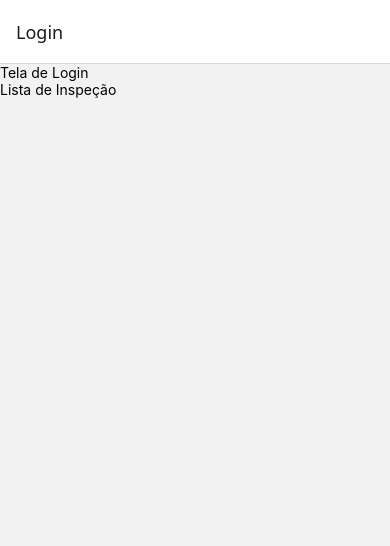
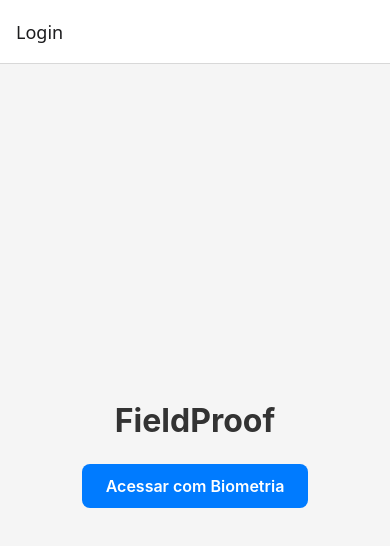
Before and after one commit to CaioHPerlin/fieldproof, a React Native app: screen /Login in a window 390 px wide. Shown: the top 546 px of the page. Built offline with nearby package versions, Linux system fonts and the light colour scheme; what expo-sqlite would draw is missing.

Commit message:
feat: update login screen

```diff
--- a/screens/LoginScreen.tsx
+++ b/screens/LoginScreen.tsx
@@ -1,4 +1,4 @@
-import { Alert, Text, TouchableOpacity, View } from "react-native";
+import { Alert, StyleSheet, Text, TouchableOpacity, View } from "react-native";
 import { useAuth } from "../context/auth";
 
 export function LoginScreen() {
@@ -13,12 +13,28 @@
   }
 
   return (
-    <View>
-      <Text>Tela de Login</Text>
-
-      <TouchableOpacity onPress={handleLogin}>
-        <Text>Lista de Inspeção</Text>
+    <View style={styles.container}>
+      <Text style={styles.title}>FieldProof</Text>
+      <TouchableOpacity onPress={handleLogin} style={styles.button}>
+        <Text style={styles.buttonText}>Acessar com Biometria</Text>
       </TouchableOpacity>
     </View>
   );
 }
+
+const styles = StyleSheet.create({
+  container: {
+    flex: 1,
+    justifyContent: "center",
+    alignItems: "center",
+    backgroundColor: "#f5f5f5",
+  },
+  title: { fontSize: 32, fontWeight: "bold", marginBottom: 24, color: "#333" },
+  button: {
+    backgroundColor: "#007bff",
+    paddingHorizontal: 24,
+    paddingVertical: 12,
+    borderRadius: 8,
+  },
+  buttonText: { color: "#fff", fontSize: 16, fontWeight: "600" },
+});
```
